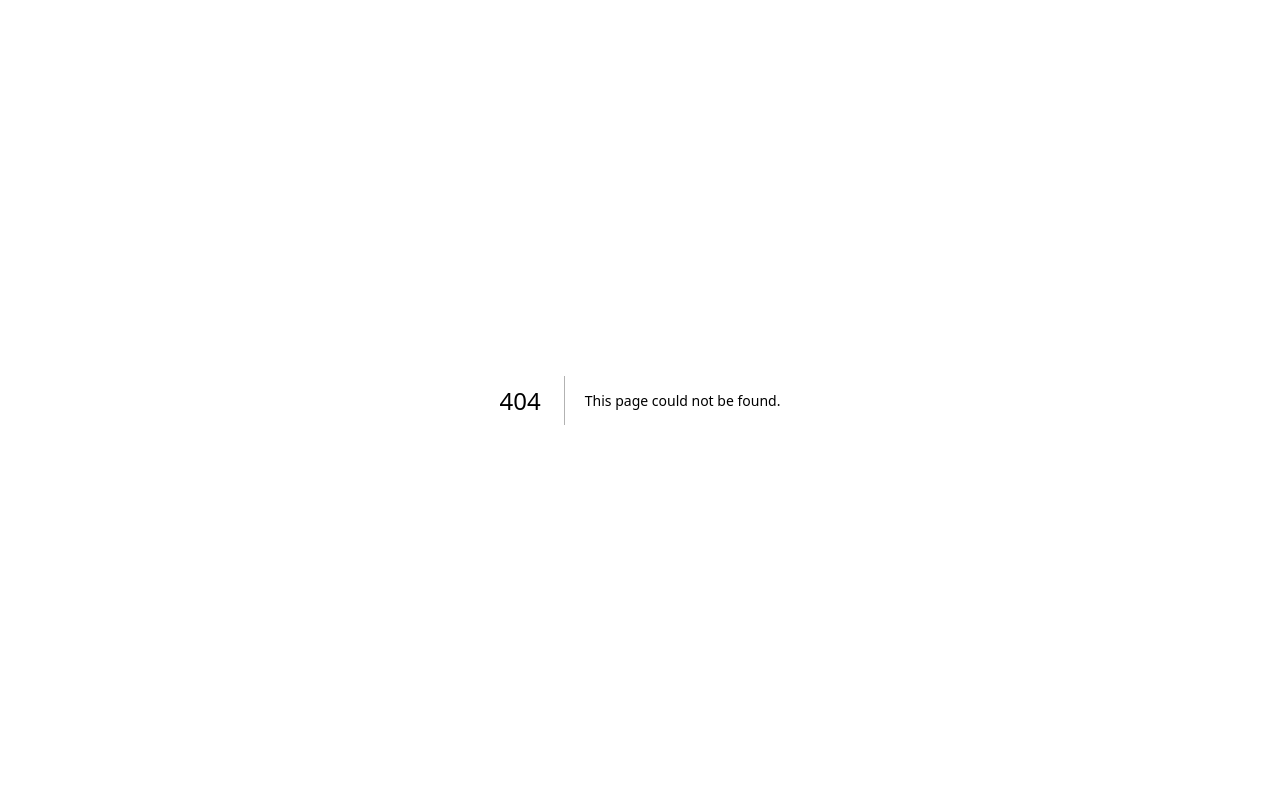
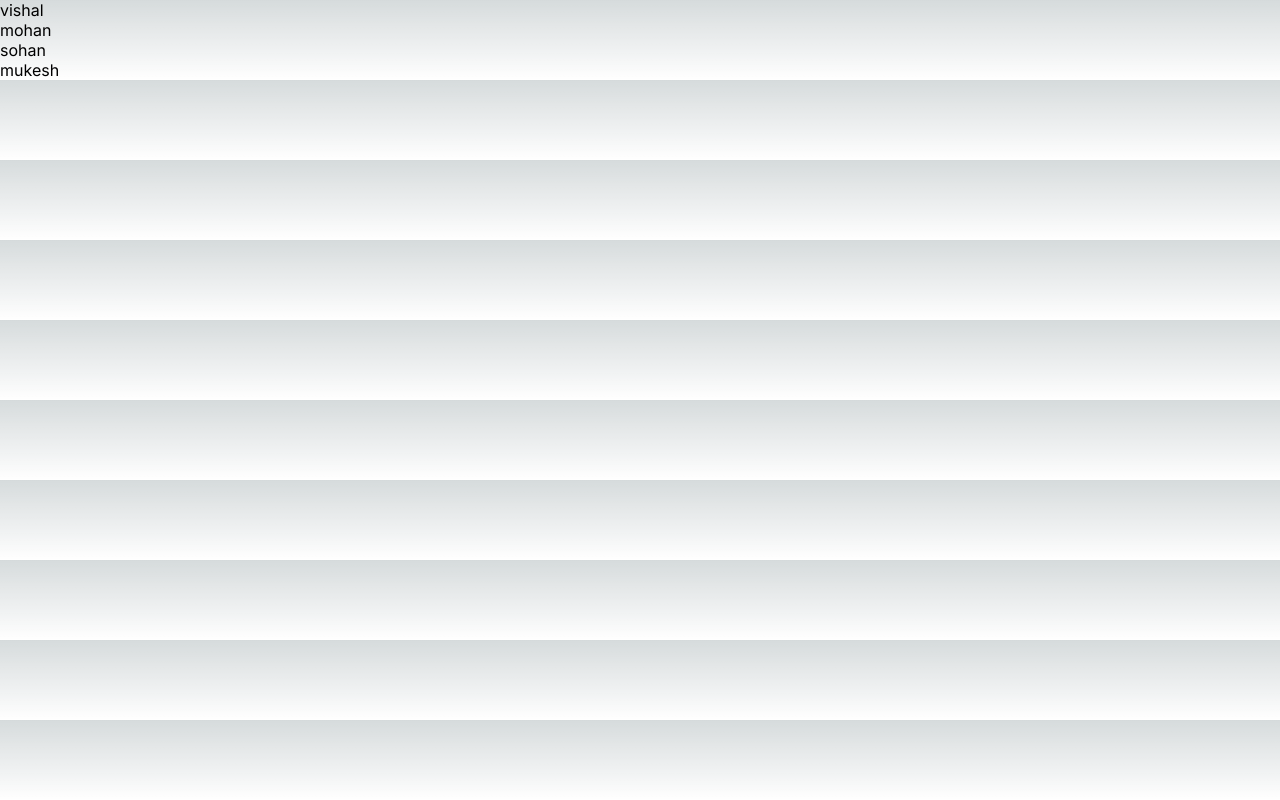
Before and after one commit to 838189vishalmrj/learning-next-js, a Next.js app: page /studentlist in a window 1280 px wide. Before the commit this address had no page. Built offline with nearby package versions, Linux system fonts and the light colour scheme.

Commit message:
dynamic routing in student list folder

```diff
--- /dev/null
+++ b/src/app/studentlist/page.js
@@ -0,0 +1,28 @@
+
+import Link from "next/link"
+
+const Student = () => {
+
+    const studentData = [
+        {name:'vishal',id:1},
+        {name:'mohan',id:2},
+        {name:'sohan',id:3},
+        {name:'mukesh',id:4}
+    ]
+
+  return (
+    <div>
+        <ul>
+            {
+                studentData.map((data)=>(
+                    <li key={data.id}>
+                        <Link href={`/studentlist/${data.name}`}>{data.name}</Link>
+                    </li>
+                ))
+            }
+        </ul>
+    </div>
+  )
+}
+
+export default Student
```
Also changed, not shown: src/app/studentlist/[student]/page.js (added, +14 -0 lines).
